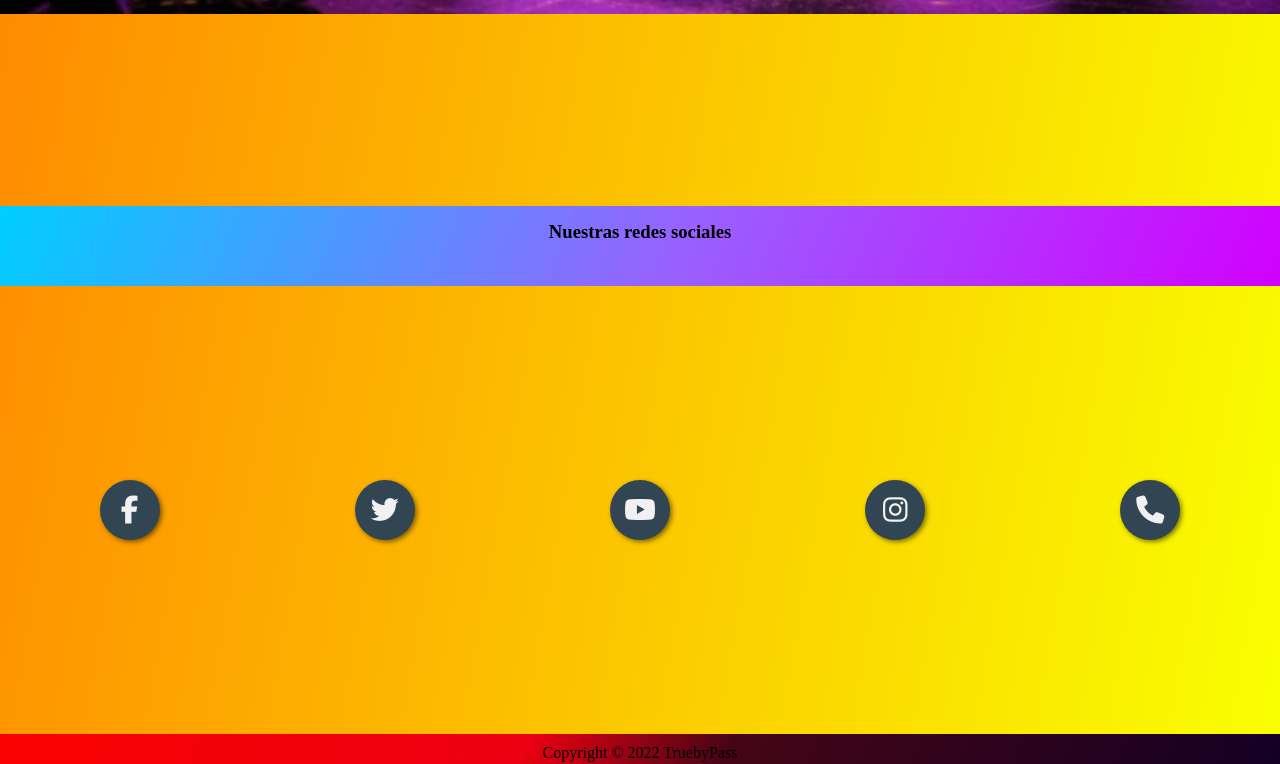
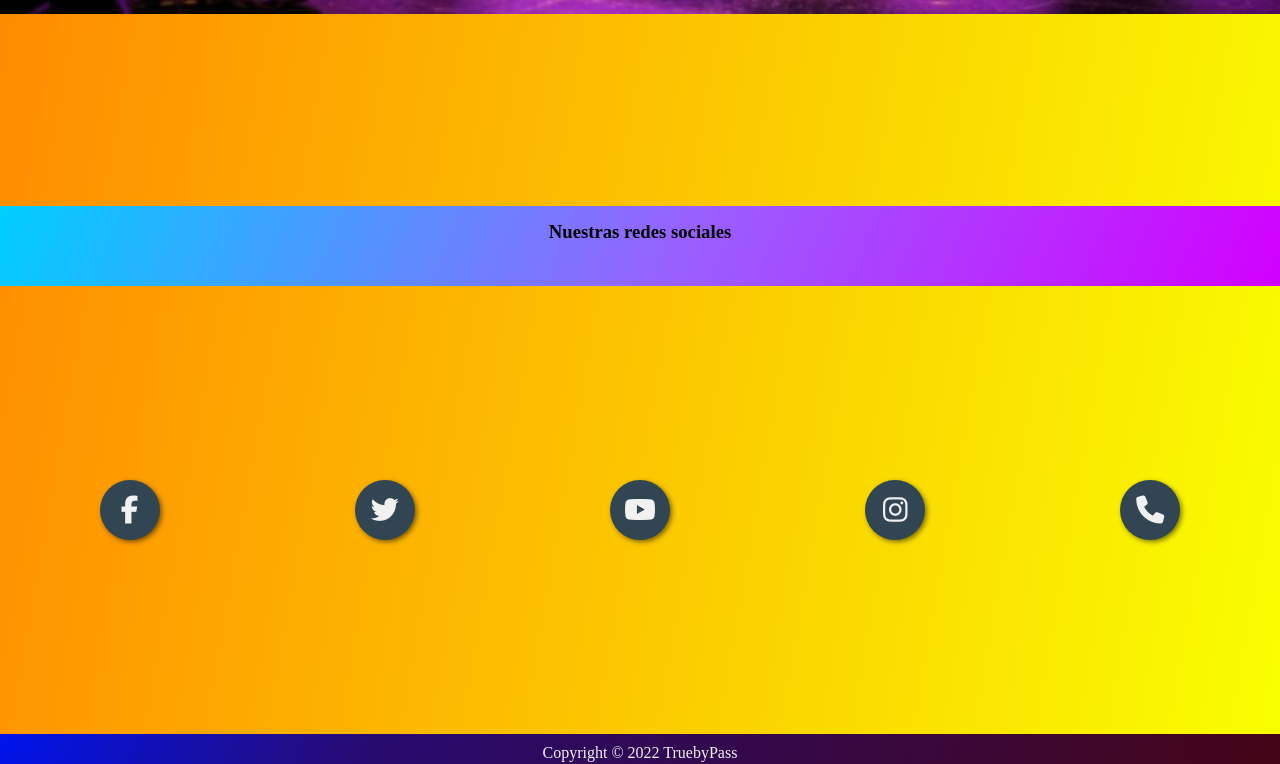
Before and after one commit to maxiorias/nada, a plain HTML site: page index.html in a window 1280 px wide. Shown: the part 828-1592 px from the top of the page. Drawn offline with Linux system fonts and the light colour scheme.

Commit message:
cambio gradient en footer

```diff
--- a/css/styles.css
+++ b/css/styles.css
@@ -200,13 +200,13 @@ main {
 footer {
     width: 100%;
     height: 30px;
-    background: rgb(250, 2, 2);
-    background: linear-gradient(113deg, rgba(250, 2, 2, 1) 0%, rgba(236, 0, 17, 1) 41%, rgba(69, 5, 22, 1) 57%, rgba(20, 0, 36, 1) 100%);
+    background: rgb(250, 247, 2);
+    background: linear-gradient(113deg, rgba(250, 247, 2, 1) 0%, rgba(0, 20, 236, 1) 0%, rgba(40, 11, 112, 1) 29%, rgba(69, 5, 22, 1) 100%, rgba(20, 0, 36, 1) 100%);
     display: grid;
     text-align: center;
+    color: #f1f1f1;
     padding: 10px;
-    /* position: absolute;
-    bottom: 0;  */
+
 
 
 }
```
